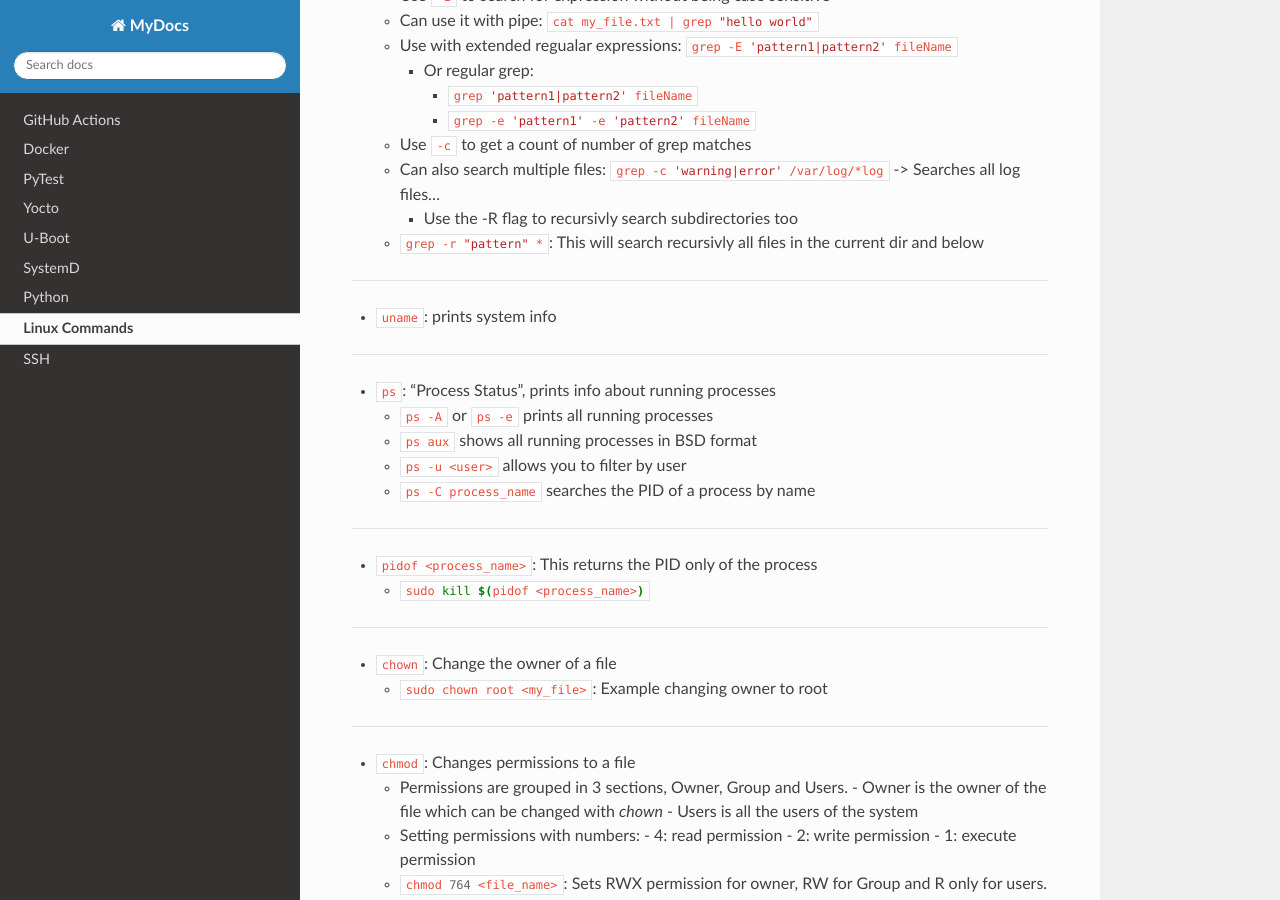
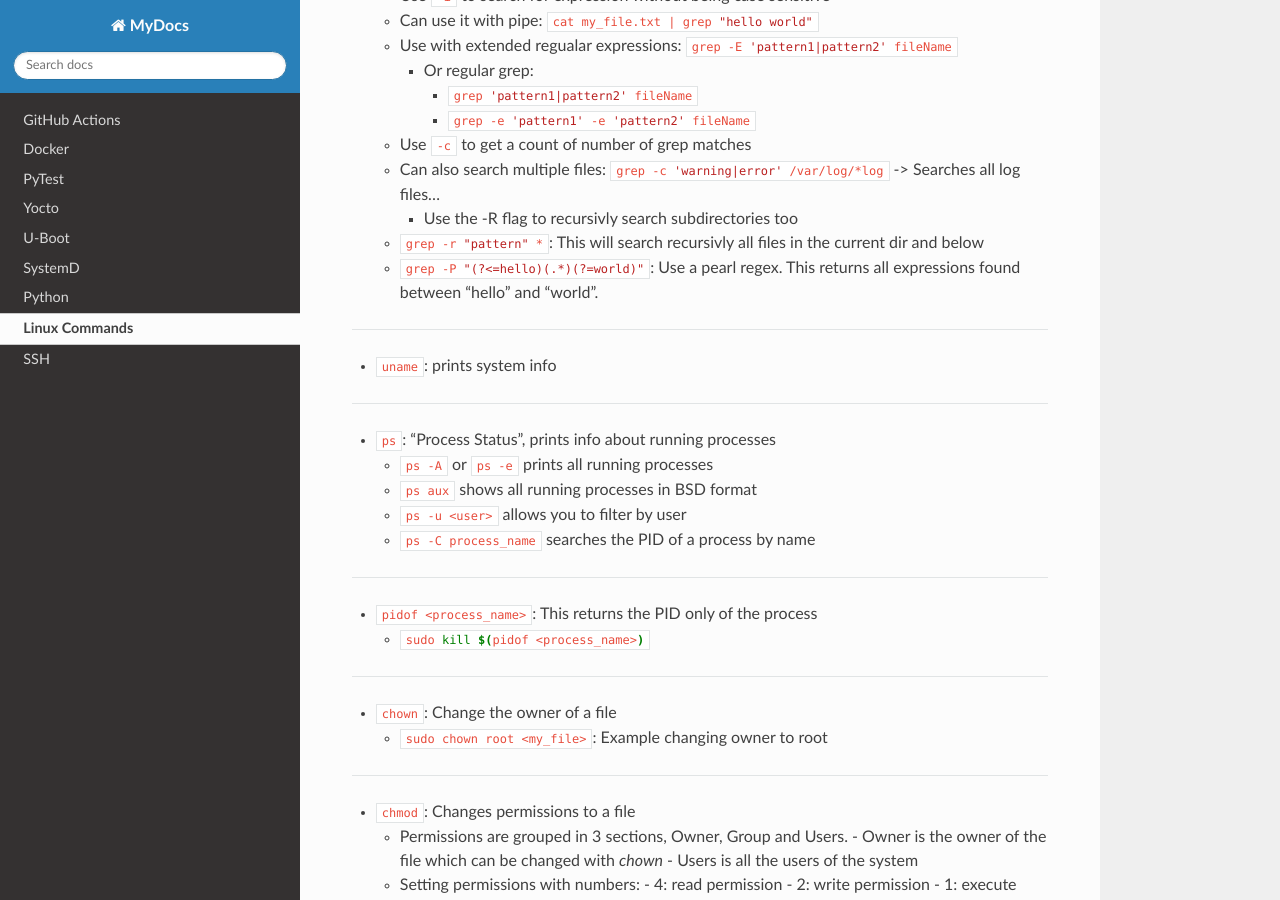
Before and after one commit to mcbottcher/my_docs, a Sphinx documentation site: the page built from docs/source/linux_commands.rst, in a window 1280 px wide and 900 px high, scrolled down 1192 px. Built offline with Sphinx 7.4.7 and the Read the Docs theme 2.0.0, drawn with Linux system fonts in a browser that asks for light colours.

Commit message:
linux_commands: Added grep pearl regex

```diff
--- a/docs/source/linux_commands.rst
+++ b/docs/source/linux_commands.rst
@@ -78,6 +78,9 @@ Linux Commands
 
   - :shell:`grep -r "pattern" *`: This will search recursivly all files in the current dir and below
 
+  - :shell:`grep -P "(?<=hello)(.*)(?=world)"`: Use a pearl regex. This returns all
+    expressions found between "hello" and "world".
+
 ----
 
 - :shell:`uname`: prints system info
```
